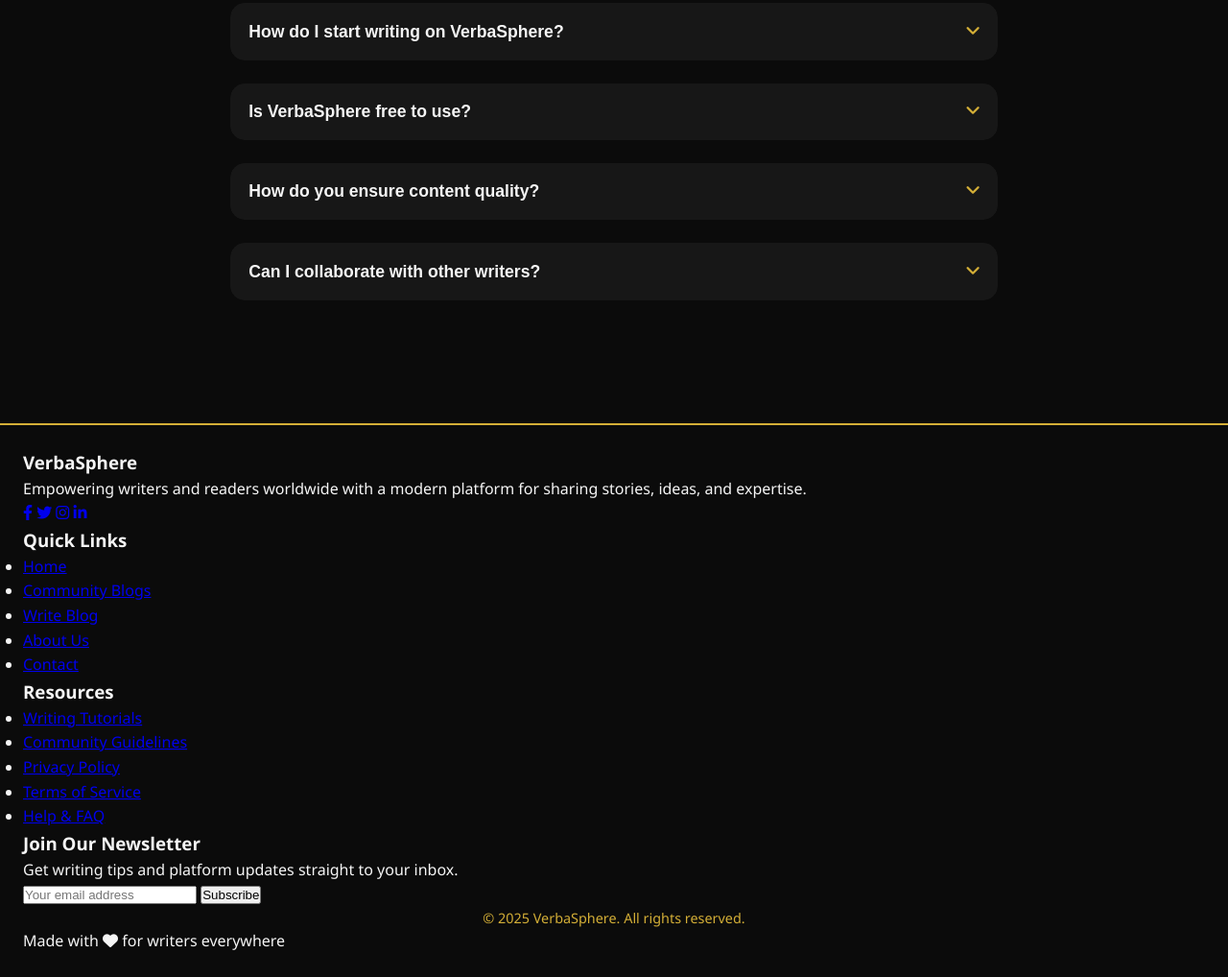
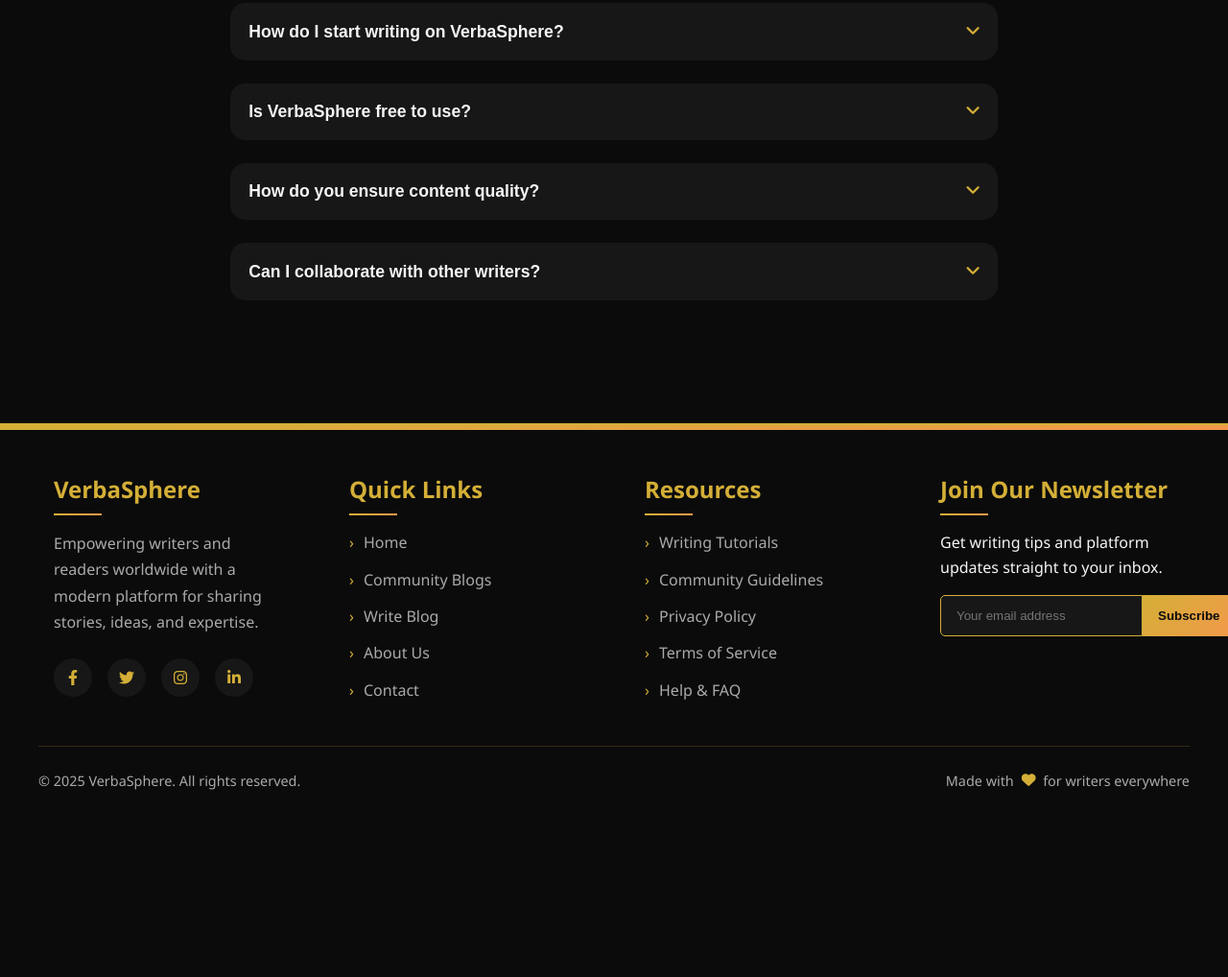
Before and after one commit to AditiNayak-S/VerbaSphere-AboutUs, a plain HTML site: page index.html in a window 1280 px wide. Shown: the part 3189-4207 px from the top of the page at 96% size. After the commit the page ends 4038 px from the top, so only its background shows below. Drawn offline with Linux system fonts and the light colour scheme.

Commit message:
Styled css

```diff
--- a/CSS/styles.css
+++ b/CSS/styles.css
@@ -465,32 +465,212 @@ h2 i {
 footer {
   background: rgba(11, 11, 11, 0.95);
   border-top: 2px solid var(--gold);
-  padding: 1.5rem;
+  padding: 3rem 1.5rem 1.5rem;
   margin-top: 2rem;
+  position: relative;
 }
 
-.footer-links {
-  display: flex;
-  justify-content: center;
-  gap: 2rem;
-  margin-bottom: 1rem;
+footer::before {
+  content: '';
+  position: absolute;
+  top: 0;
+  left: 0;
+  right: 0;
+  height: 5px;
+  background: var(--gradient);
 }
 
-.footer-links a {
+.footer-container {
+  display: grid;
+  grid-template-columns: repeat(auto-fit, minmax(250px, 1fr));
+  gap: 2rem;
+  max-width: 1200px;
+  margin: 0 auto 2rem;
+}
+
+.footer-col {
+  padding: 0 1rem;
+}
+
+.footer-col h3 {
+  font-size: 1.5rem;
+  margin-bottom: 1.5rem;
+  color: var(--gold);
+  position: relative;
+}
+
+.footer-col h3::after {
+  content: '';
+  position: absolute;
+  left: 0;
+  bottom: -8px;
+  width: 50px;
+  height: 2px;
+  background: var(--gradient);
+}
+
+.footer-about {
+  color: #aaa;
+  margin-bottom: 1.5rem;
+  line-height: 1.7;
+}
+
+.social-icons {
+  display: flex;
+  gap: 1rem;
+  margin-top: 1.5rem;
+}
+
+.social-icon {
+  width: 40px;
+  height: 40px;
+  display: flex;
+  align-items: center;
+  justify-content: center;
+  background: rgba(255, 255, 255, 0.05);
+  border-radius: 50%;
   color: var(--gold);
   text-decoration: none;
   transition: var(--transition);
 }
 
-.footer-links a:hover {
+.social-icon:hover {
+  background: var(--gold);
+  color: var(--black);
+  transform: translateY(-3px);
+  box-shadow: 0 5px 15px rgba(212, 175, 55, 0.4);
+}
+
+.footer-links-list {
+  list-style: none;
+}
+
+.footer-links-list li {
+  margin-bottom: 0.8rem;
+}
+
+.footer-links-list a {
+  color: #aaa;
+  text-decoration: none;
+  transition: var(--transition);
+  display: block;
+  position: relative;
+  padding-left: 15px;
+}
+
+.footer-links-list a::before {
+  content: '›';
+  position: absolute;
+  left: 0;
+  color: var(--gold);
+  transition: var(--transition);
+}
+
+.footer-links-list a:hover {
+  color: var(--gold);
+  transform: translateX(5px);
+}
+
+.footer-links-list a:hover::before {
+  color: var(--gold);
+}
+
+.footer-form {
+  display: flex;
+  margin-top: 1rem;
+}
+
+#footer-email {
+  flex: 1;
+  padding: 0.8rem 1rem;
+  border-radius: 5px 0 0 5px;
+  border: 1px solid var(--gold);
+  background: rgba(255, 255, 255, 0.05);
   color: var(--offwhite);
-  text-decoration: underline;
+}
+
+#footer-submit {
+  background: var(--gradient);
+  color: var(--black);
+  font-weight: 600;
+  padding: 0 1rem;
+  border: none;
+  border-radius: 0 5px 5px 0;
+  cursor: pointer;
+  transition: var(--transition);
+}
+
+#footer-submit:hover {
+  filter: brightness(1.2);
+}
+
+.newsletter-message {
+  margin-top: 0.8rem;
+  font-size: 0.9rem;
+  min-height: 1.5rem;
+}
+
+.footer-bottom {
+  border-top: 1px solid rgba(212, 175, 55, 0.2);
+  padding-top: 1.5rem;
+  display: flex;
+  justify-content: space-between;
+  align-items: center;
+  flex-wrap: wrap;
+  gap: 1rem;
+  max-width: 1200px;
+  margin: 0 auto;
 }
 
 .copyright {
-  text-align: center;
+  color: #aaa;
+  font-size: 0.9rem;
+}
+
+.footer-tagline {
+  color: #aaa;
+  font-size: 0.9rem;
+  display: flex;
+  align-items: center;
+  gap: 0.5rem;
+}
+
+.fa-heart {
   color: var(--gold);
-  font-size: 0.9rem;
+}
+
+.pulse {
+  animation: heartbeat 1.5s ease infinite;
+}
+
+@keyframes heartbeat {
+  0% { transform: scale(1); }
+  10% { transform: scale(1.2); }
+  20% { transform: scale(1); }
+  30% { transform: scale(1.2); }
+  40% { transform: scale(1); }
+}
+
+@keyframes fadeOut {
+  from { opacity: 1; }
+  to { opacity: 0; }
+}
+
+/* Responsive Footer */
+@media (max-width: 768px) {
+  .footer-container {
+    grid-template-columns: repeat(auto-fit, minmax(200px, 1fr));
+    gap: 2rem;
+  }
+
+  .footer-bottom {
+    flex-direction: column;
+    text-align: center;
+  }
+
+  .social-icons {
+    justify-content: center;
+  }
 }
 
 /* Back to Top Button */
@@ -702,3 +882,26 @@ footer {
     align-items: center;
   }
 }
+
+/* Footer animation */
+.footer-col {
+  opacity: 0;
+  transform: translateY(20px);
+  animation: fadeInUp 0.5s ease forwards;
+}
+
+.footer-col:nth-child(1) {
+  animation-delay: 0.1s;
+}
+
+.footer-col:nth-child(2) {
+  animation-delay: 0.2s;
+}
+
+.footer-col:nth-child(3) {
+  animation-delay: 0.3s;
+}
+
+.footer-col:nth-child(4) {
+  animation-delay: 0.4s;
+}
```
